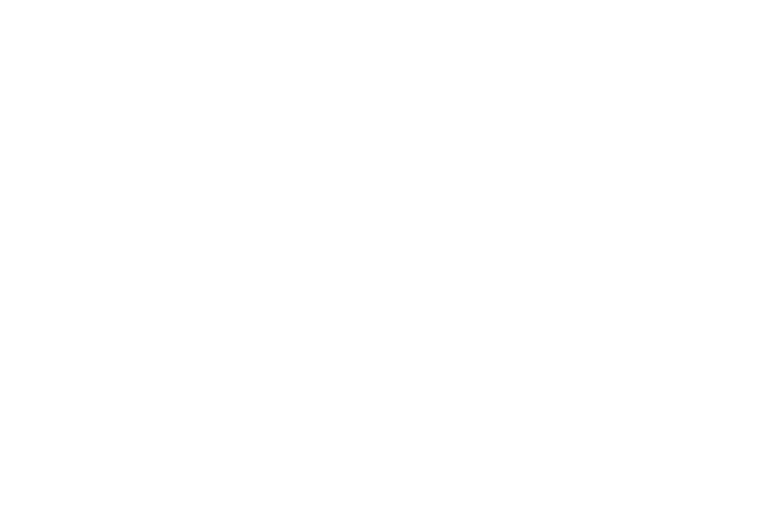
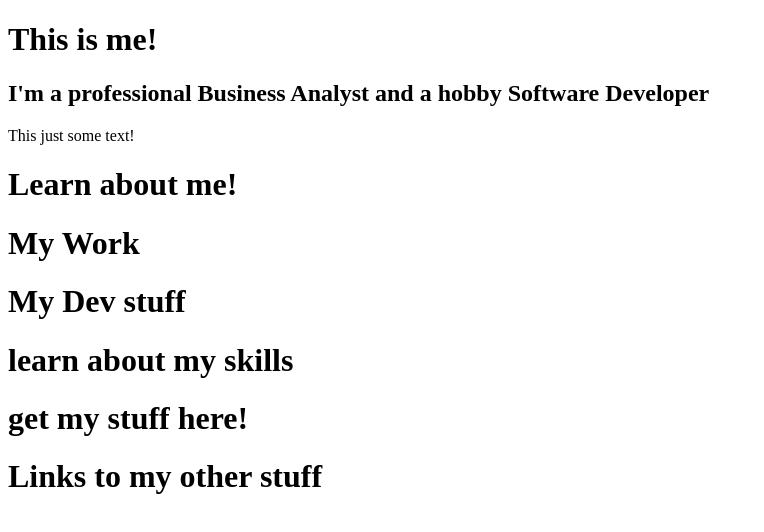
Before and after one commit to PfeifferMartin/m-pfeiffer, a plain HTML site: page public/index.html in a window 1280 px wide. Shown: the whole page, without its empty margins (0-764 px from the left). Drawn offline with Linux system fonts and the light colour scheme; some packages are replaced by stand-ins of ours.

Commit message:
added basic layout

```diff
--- a/public/index.html
+++ b/public/index.html
@@ -16,13 +16,38 @@
     -->
   <script defer src="/__/firebase/init.js?useEmulator=false"></script>
 
-  </style>
+  <link rel="stylesheet" href="/styles/styles.css">
 </head>
 
 <body>
   <div class="header">
+    <h1>This is me!</h1>
+    <h2>I'm a professional Business Analyst and a hobby Software Developer</h2>
+    <p>This just some text!</p>
+  </div>
 
+  <div class = "cv">
+    <h1>Learn about me!</h1>
   </div>
+  <div class = "work-business">
+    <h1>My Work</h1>
+  </div>
+
+  <div class = "hobby-dev">
+    <h1>My Dev stuff</h1>
+  </div>
+  <div class = "skills">
+    <h1>learn about my skills</h1>
+  </div>
+
+  <div class = "downloads">
+    <h1>get my stuff here!</h1>
+  </div>
+
+  <div class = "Links">
+    <h1>Links to my other stuff</h1>
+  </div>
+
 </body>
 
 </html>
```
Also changed, not shown: public/styles/styles.css (added).
